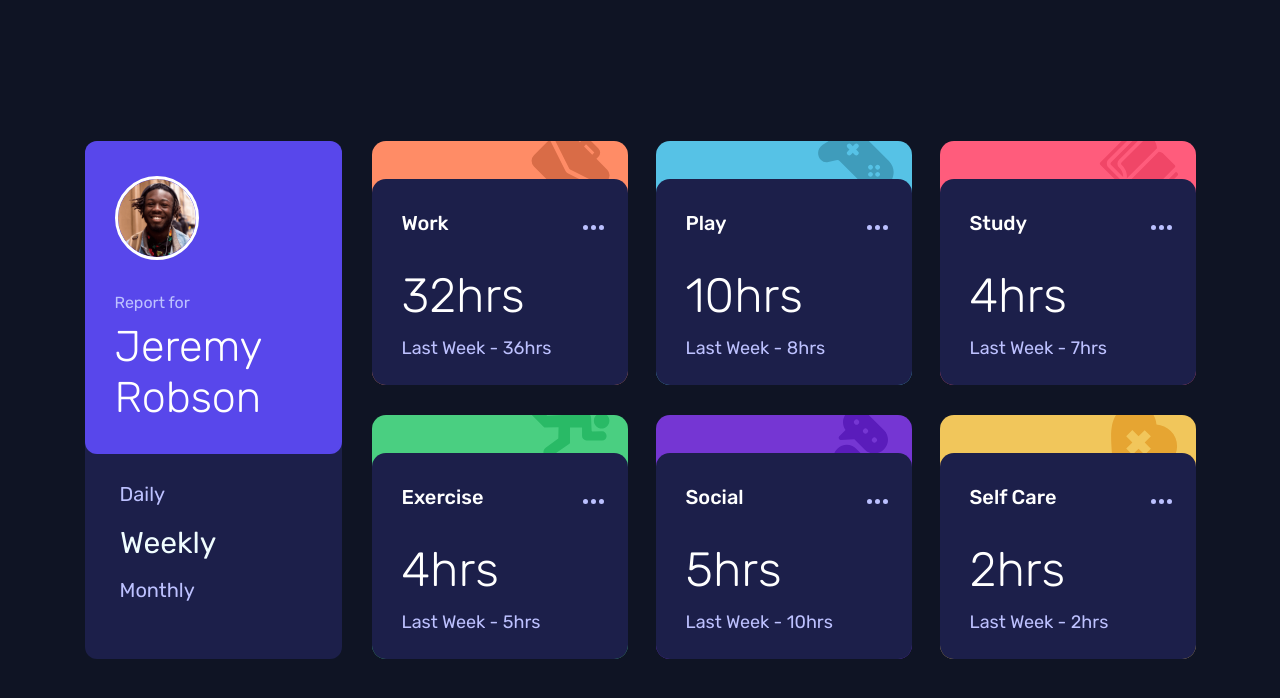
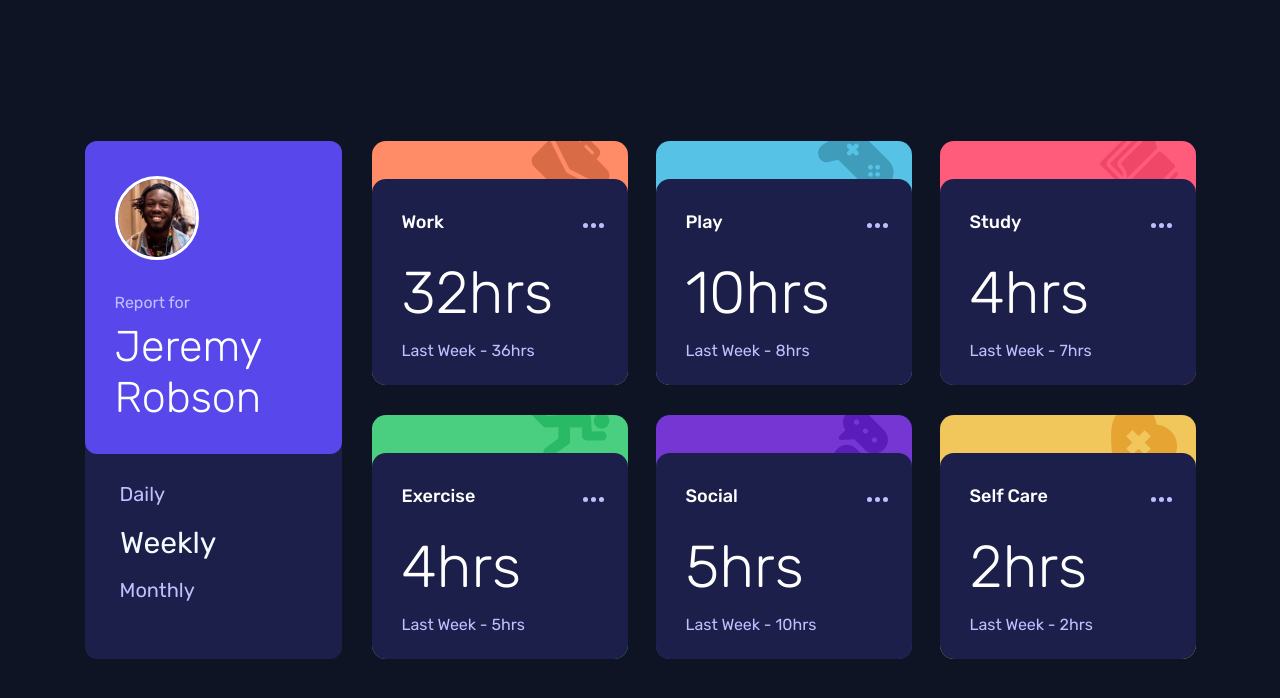
Before and after one commit to fistty/time-tracking-dashboard, a React (Create React App) app: page / in a window 1280 px wide. Shown: the top 698 px of the page. Built offline with nearby package versions, Linux system fonts and the light colour scheme.

Commit message:
Update App.css

```diff
--- a/src/components/App.css
+++ b/src/components/App.css
@@ -319,20 +319,23 @@ main {
   }
 
   .title-container > p {
-    font-size: 20px;
+    font-size: 18px;
   }
 
   .timeframe-container {
     flex-direction: column;
     align-items: flex-start;
-    margin-top: 32px;
-    gap: 22px;
+    margin-top: 25px;
     gap: 13px;
     justify-content: unset;
   }
 
   .timeframe-curr {
-    font-size: 48px;
+    font-size: 59px;
+  }
+
+  .timeframe-prev {
+    font-size: 16px;
   }
 }
 
```
